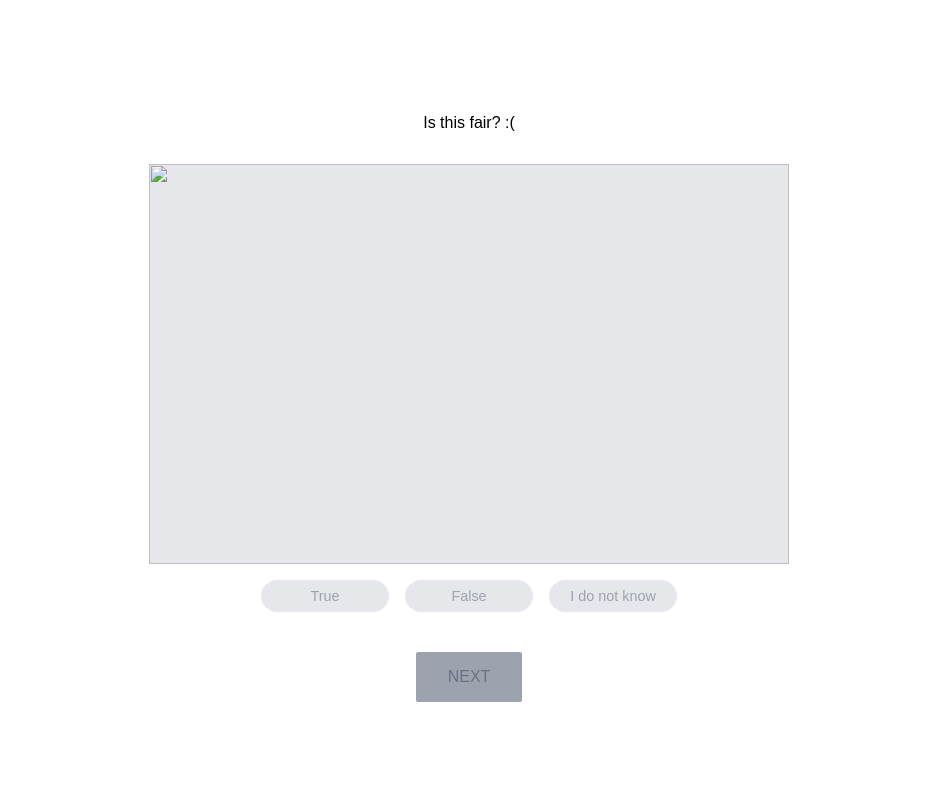
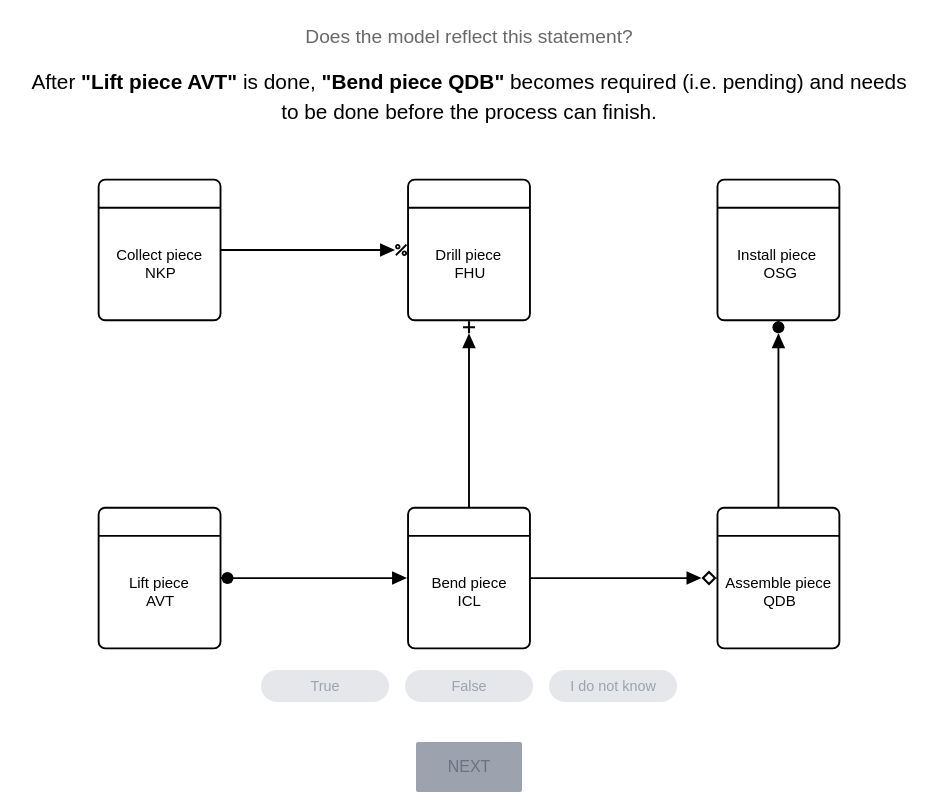
Before and after one commit to MYDUNG10/DCR_Notations_Experiment, a plain HTML site: page tasks.html in a window 1280 px wide. Shown: the whole page, without its empty margins (171-1108 px from the left). Drawn offline with Linux system fonts and the light colour scheme.

Commit message:
To school desktop

```diff
--- /dev/null
+++ b/DCR_Notations_Experiment_result.csv
@@ -0,0 +1,3 @@
+2024-11-17T20:34:00.933Z,Are you unhappy? :C,FALSE
+2024-11-17T20:34:01.955Z,Are you happy? :),FALSE
+2024-11-17T20:34:03.087Z,Is this fair? :(,FALSE
--- a/style.css
+++ b/style.css
@@ -1,5 +1,6 @@
 * {
     box-sizing: border-box;
+    font-family: 'Montserrat', sans-serif;
 }
 
 html, body {
@@ -49,9 +50,9 @@ button:hover:not(:disabled) {
 }
 
 #task-image {
-    width: 40rem;
-    height: 25rem;
-    background-color: rgb(229 231 235);
+    width: auto;
+    height: 60%;
+    background-color: white;
     margin: 1rem;
     border: none;
 }
@@ -89,3 +90,31 @@ button:hover:not(:disabled) {
 .task-options input {
     display: none;
 }
+
+.svg-image {
+    width: 100%;
+    height: auto;
+    /* max-width: 300px; */
+  }
+
+#task-text {
+    font-size: 1.3rem;
+    line-height: 1.4;
+    text-align: center;
+    margin-bottom: 2rem;
+    max-width: 80%;
+}
+
+#task-text strong {
+    font-weight: 700;
+    color: black;
+}
+
+#constant-question {
+    font-size: 1.2rem;
+    font-weight: 500;
+    text-align: center;
+    margin-bottom: 0rem;
+    color: #686868;
+    line-height: 1;
+}
--- a/tasks.html
+++ b/tasks.html
@@ -7,8 +7,9 @@
   </head>
   <body>
     <div class="container">
-        <p id="task-text">Are you happy? :)</p>
-        <img id="task-image"/>
+        <p id="constant-question">Does the model reflect this statement?</p>
+        <p id="task-text"></p>
+        <img id="task-image" class="svg-image"/>
         <div class="task-options">
             <div>
                 <input type="radio" id="option-true" name="answer" onchange="enableNext()"/>
--- a/tasks.js
+++ b/tasks.js
@@ -19,9 +19,25 @@ var startTime;
 
 var answers = [];
 
-var tasks = [["Are you happy? :)", "image-src"],
-             ["Is this fair? :(", "image-src"],
-             ["Are you unhappy? :C", "image-src"]];
+var tasks = [['When "Paint piece JMF" is done, "Move piece KBI" is removed from the process.', "resources/Exclude_01.svg"],
+             ['When "Paint piece JMF" is done, "Move piece KBI" is removed from the process.', "resources/Exclude_02.svg"],
+             ['When "Paint piece JMF” is done, "Move piece KBI” is removed from the process.', "resources/Exclude_03.svg"],
+
+             ['When "Test piece DCA” is done, "Cut piece LVO" is added to the process.', "resources/Include_01.svg"],
+             ['When "Test piece DCA" is done, "Cut piece LVO" is added to the process.', "resources/Include_02.svg"],
+             ['When "Test piece DCA" is done, "Cut piece LVO" is added to the process.', "resources/Include_03.svg"],
+
+             ['After "Lift piece AVT" is done, "Bend piece QDB" becomes required (i.e. pending) and needs to be done before the process can finish.', "resources/Response_01.svg"],
+             ['After "Lift piece AVT" is done, "Bend piece QDB" becomes required (i.e. pending) and needs to be done before the process can finish.', "resources/Response_02.svg"],
+             ['After "Lift piece AVT" is done, "Bend piece QDB" becomes required (i.e. pending) and needs to be done before the process can finish.', "resources/Response_03.svg"],
+
+             ['Before "Heat piece OJX" can be done "Fix piece TQS" should have been done at least once in the past', "resources/Condition_01.svg"],
+             ['Before "Heat piece OJX" can be done "Fix piece TQS" should have been done at least once in the past', "resources/Condition_02.svg"],
+             ['Before "Heat piece OJX" can be done "Fix piece TQS" should have been done at least once in the past', "resources/Condition_03.svg"],
+
+             ['While "Fold piece NVC" is required to be done (i.e. pending), "Cool piece XSJ" is blocked from executing.', "resources/Milestone_01.svg"],
+             ['While "Fold piece NVC" is required to be done (i.e. pending), "Cool piece XSJ" is blocked from executing.', "resources/Milestone_02.svg"],
+             ['While "Fold piece NVC" is required to be done (i.e. pending), "Cool piece XSJ" is blocked from executing.', "resources/Milestone_03.svg"]];
 shuffle(tasks);
 
 var currentIndex = 0;
@@ -39,7 +55,9 @@ function enableNext(){
 }
 
 function displayTask(i){
-    taskText.innerHTML = tasks[i][0];
+    let text = tasks[i][0];
+    text = text.replace(/"([^"]+)"/g, '<strong>"$1"</strong>');
+    taskText.innerHTML = text;
     taskImage.src = tasks[i][1];
 }
 
```
Also changed, not shown: index.html (+1 -0 lines), resources/Condition_01.svg (added), resources/Condition_02.svg (added), resources/Condition_03.svg (added), resources/Exclude_01.svg (added), resources/Exclude_02.svg (added), resources/Exclude_03.svg (added), resources/Include_01.svg (added), resources/Include_02.svg (added), resources/Include_03.svg (added), resources/Milestone_01.svg (added), resources/Milestone_02.svg (added), resources/Milestone_03.svg (added), resources/Response_01.svg (added), 2 more files.
